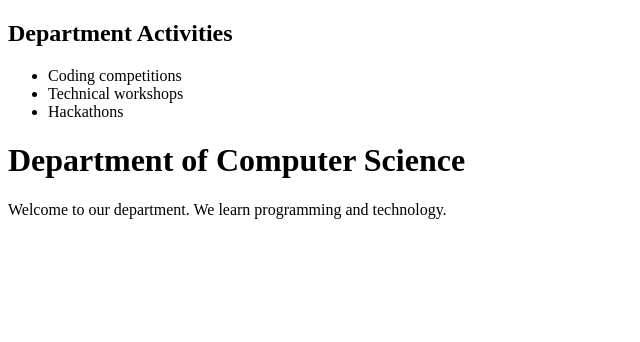
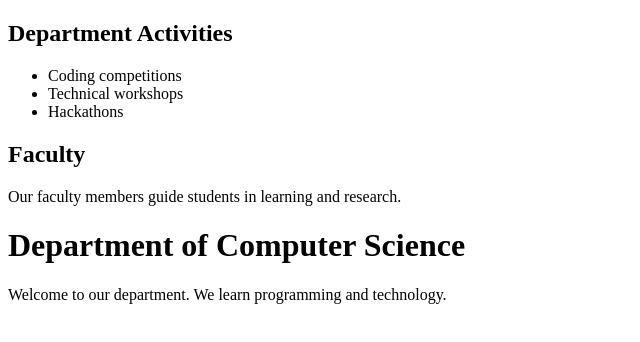
Before and after one commit to suryanshis825-maker/ITW-Git-Lab, a plain HTML site: page Task1/DepartmentWebsite/index.html in a window 1280 px wide. Shown: the whole page, without its empty margins (0-640 px from the left). Drawn offline with Linux system fonts and the light colour scheme.

Commit message:
Add faculty section

```diff
--- a/Task1/DepartmentWebsite/index.html
+++ b/Task1/DepartmentWebsite/index.html
@@ -12,6 +12,10 @@
     <li>Hackathons</li>
 </ul>
 
+<h2>Faculty</h2>
+<p>Our faculty members guide students in learning and research.</p>
+
+
 <body>
     <h1>Department of Computer Science</h1>
     <p>Welcome to our department. We learn programming and technology.</p>
```
